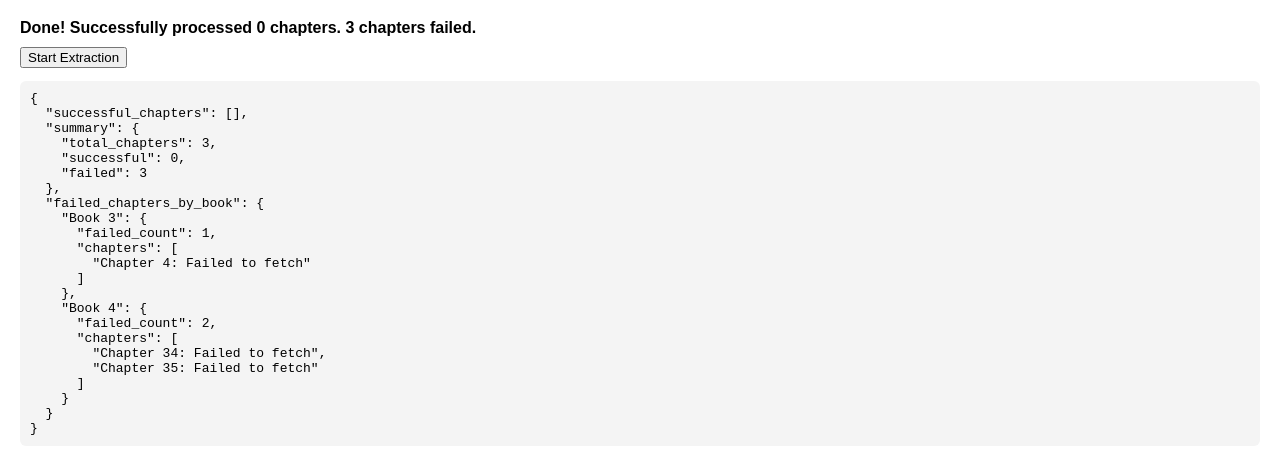
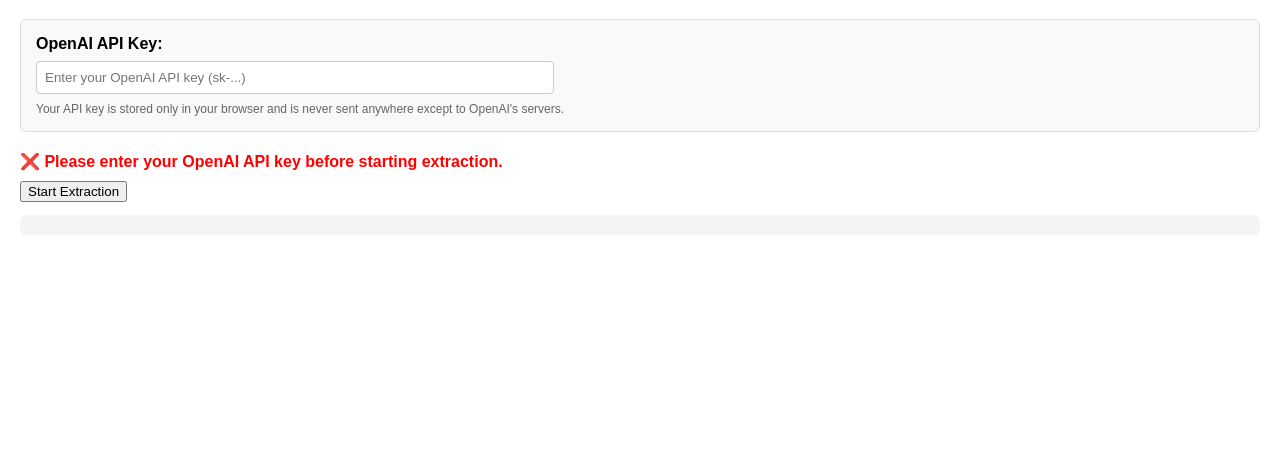
Before and after one commit to naorsabag/hp-characters-remarks-graph, a plain HTML site: page hp.html in a window 1280 px wide. Both pictures are taken after a click on the button "Start Extraction". Shown: the part 61-534 px from the top of the page. Drawn offline with Linux system fonts and the light colour scheme; no server answers.

Commit message:
feat: Extract OpenAI API key to user input field
- Remove hardcoded OpenAI API key for security
- Add password input field for users to enter their own API key
- Implement API key validation (format and presence checks)
- Add user-friendly error messages for invalid keys
- Ensure API key stays in browser and is never stored permanently

```diff
--- a/hp.html
+++ b/hp.html
@@ -23,12 +23,28 @@
 </head>
 <body>
   <h1>Harry Potter Insults Extractor</h1>
+
+  <div style="margin-bottom: 20px; padding: 15px; border: 1px solid #ddd; border-radius: 6px; background-color: #f9f9f9;">
+    <label for="apiKeyInput" style="display: block; margin-bottom: 8px; font-weight: bold;">OpenAI API Key:</label>
+    <input
+      type="password"
+      id="apiKeyInput"
+      placeholder="Enter your OpenAI API key (sk-...)"
+      style="width: 100%; max-width: 500px; padding: 8px; border: 1px solid #ccc; border-radius: 4px; margin-bottom: 8px;"
+    />
+    <div style="font-size: 12px; color: #666;">
+      Your API key is stored only in your browser and is never sent anywhere except to OpenAI's servers.
+    </div>
+  </div>
+
   <div id="progress">Waiting to start...</div>
   <button id="startBtn">Start Extraction</button>
   <pre id="output"></pre>
 
   <script type="module">
-    const API_KEY = ""; // ⚠️ Replace with your key
+    function getApiKey() {
+      return document.getElementById('apiKeyInput').value.trim();
+    }
 
     const chaptersPerBook = {
       1: 17,
@@ -49,7 +65,7 @@
         const response = await fetch("https://api.openai.com/v1/chat/completions", {
           method: "POST",
           headers: {
-            "Authorization": `Bearer ${API_KEY}`,
+            "Authorization": `Bearer ${getApiKey()}`,
             "Content-Type": "application/json"
           },
           body: JSON.stringify({
@@ -220,7 +236,23 @@ For the specified book and chapter you need to state ALL remarks  and comments m
     document.getElementById("startBtn").addEventListener("click", async () => {
       const progressEl = document.getElementById("progress");
       const outputEl = document.getElementById("output");
+      const apiKey = getApiKey();
 
+      // Validate API key
+      if (!apiKey) {
+        progressEl.textContent = "❌ Please enter your OpenAI API key before starting extraction.";
+        progressEl.style.color = "red";
+        return;
+      }
+
+      if (!apiKey.startsWith('sk-')) {
+        progressEl.textContent = "❌ Invalid API key format. OpenAI API keys start with 'sk-'.";
+        progressEl.style.color = "red";
+        return;
+      }
+
+      // Reset progress color
+      progressEl.style.color = "";
       progressEl.textContent = "Starting extraction...";
 
       const extractionResults = await extractInsults(msg => {
```
